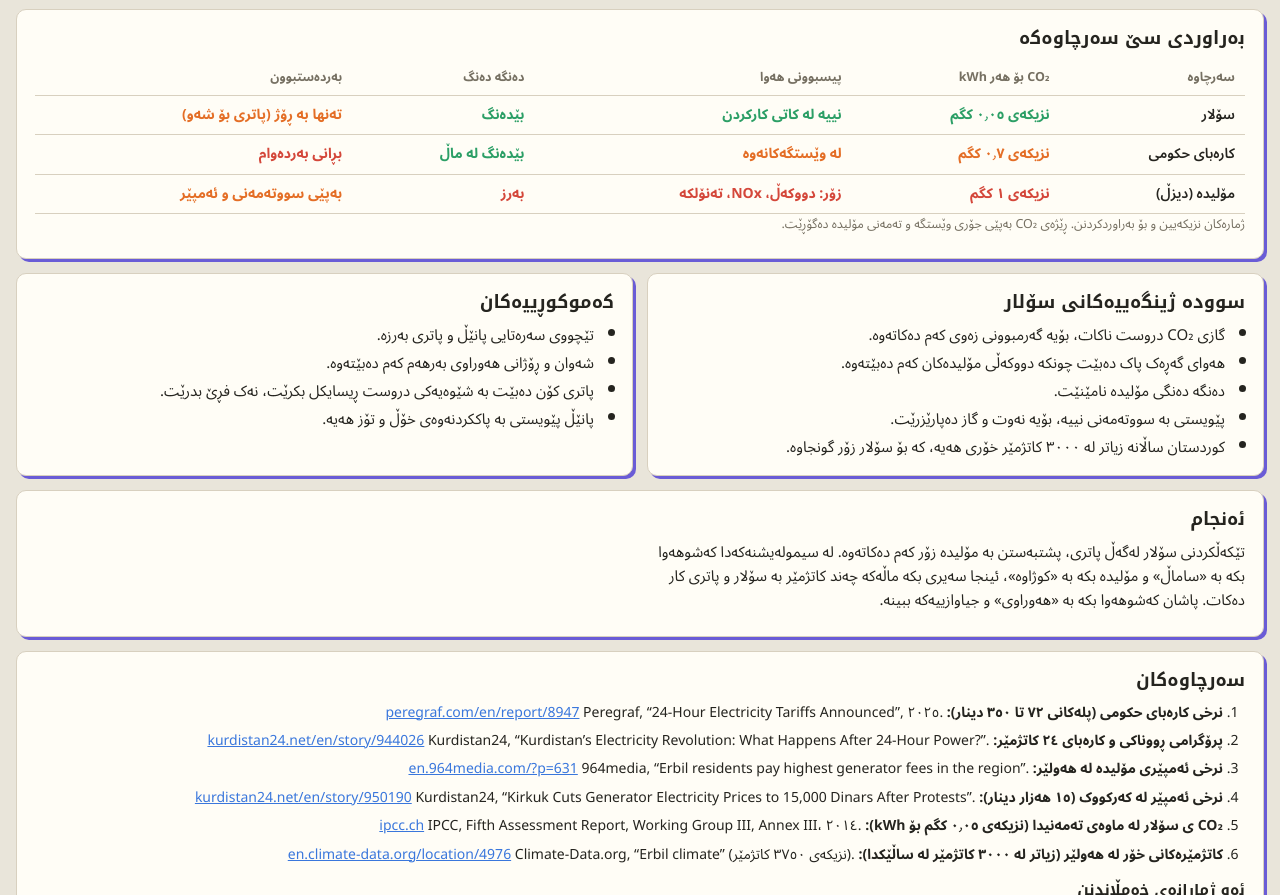
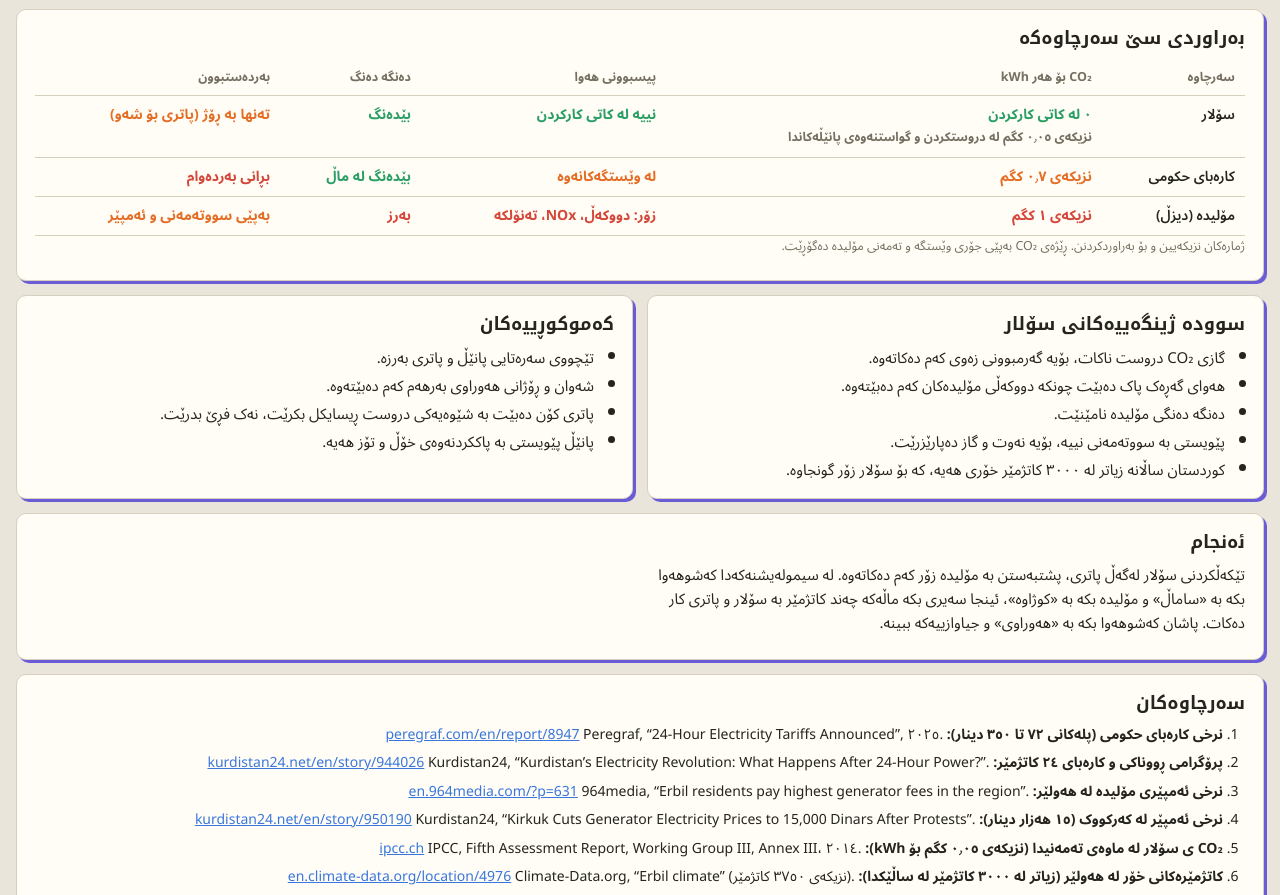
Before and after one commit to Lawand-eng/solar-energy, a plain HTML site: page index.html in a window 1280 px wide. Shown: the part 2110-3005 px from the top of the page. Drawn offline with Linux system fonts and the light colour scheme.

Commit message:
Clarify that solar emits no CO2 while running
Co-Authored-By: Claude Opus 5.5 <noreply@anthropic.com>

```diff
--- a/index.html
+++ b/index.html
@@ -430,7 +430,7 @@ body.present .gfs{background:var(--chip);color:#25241f}
         <table>
           <thead><tr><th>سەرچاوە</th><th>CO₂ بۆ هەر kWh</th><th>پیسبوونی هەوا</th><th>دەنگە دەنگ</th><th>بەردەستبوون</th></tr></thead>
           <tbody>
-            <tr><td>سۆلار</td><td class="good">نزیکەی ٠٫٠٥ کگم</td><td class="good">نییە لە کاتی کارکردن</td><td class="good">بێدەنگ</td><td class="mid">تەنها بە ڕۆژ (پاتری بۆ شەو)</td></tr>
+            <tr><td>سۆلار</td><td class="good">٠ لە کاتی کارکردن<br><span class="note">نزیکەی ٠٫٠٥ کگم لە دروستکردن و گواستنەوەی پانێڵەکاندا</span></td><td class="good">نییە لە کاتی کارکردن</td><td class="good">بێدەنگ</td><td class="mid">تەنها بە ڕۆژ (پاتری بۆ شەو)</td></tr>
             <tr><td>کارەبای حکومی</td><td class="mid">نزیکەی ٠٫٧ کگم</td><td class="mid">لە وێستگەکانەوە</td><td class="good">بێدەنگ لە ماڵ</td><td class="bad">بڕانی بەردەوام</td></tr>
             <tr><td>مۆلیدە (دیزڵ)</td><td class="bad">نزیکەی ١ کگم</td><td class="bad">زۆر: دووکەڵ، NOx، تەنۆلکە</td><td class="bad">بەرز</td><td class="mid">بەپێی سووتەمەنی و ئەمپێر</td></tr>
           </tbody>
```
